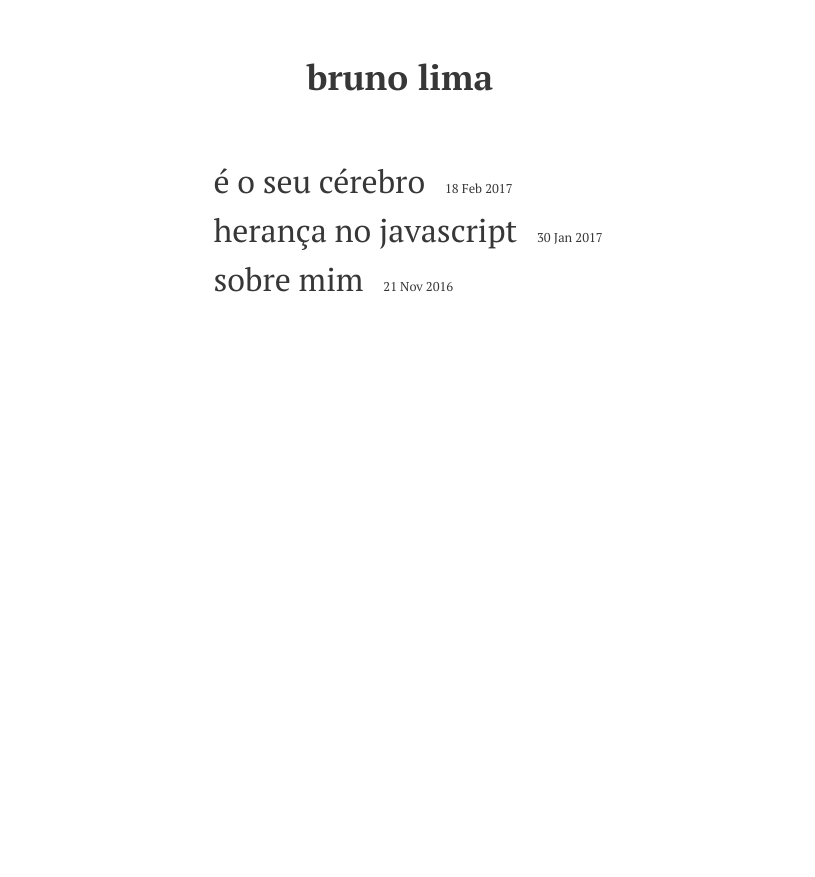
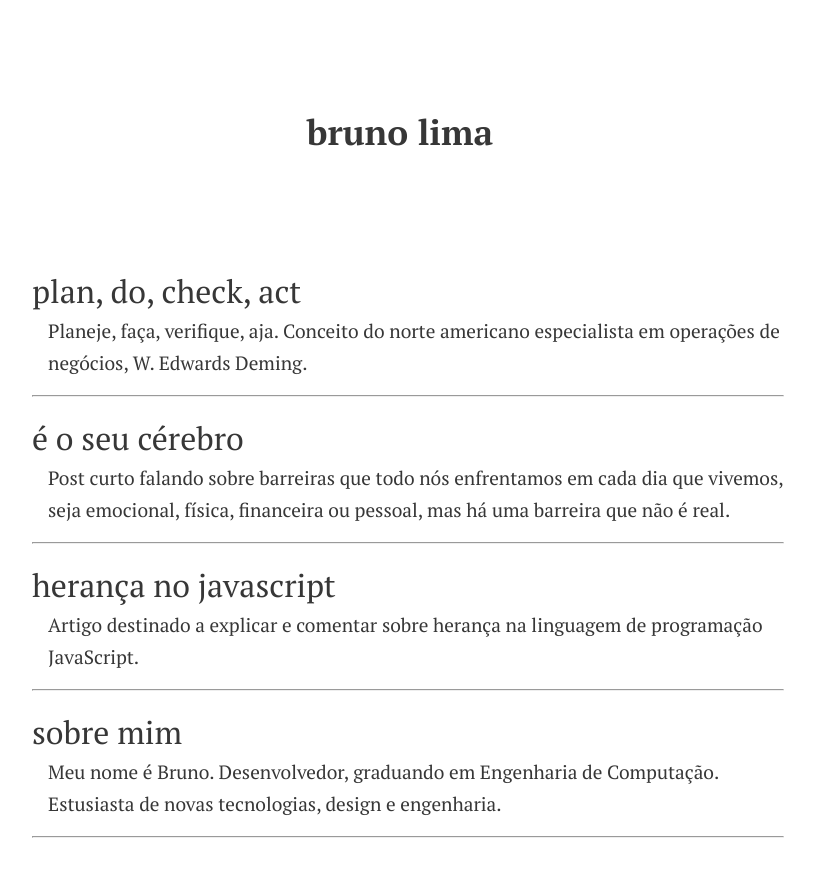
Before and after one commit to blsdotrocks/blsdotrocks.github.io, a Jekyll site: the page built from index.html, in a window 1280 px wide. Shown: the top 877 px of the page, without its empty margins (240-1055 px from the left). Built offline with Jekyll 4.4.1, drawn with Linux system fonts in a browser that asks for light colours; some web fonts are replaced.

Commit message:
update in styles and new post

```diff
--- a/_includes/head.html
+++ b/_includes/head.html
@@ -14,7 +14,6 @@
     <meta itemprop="name" content="{% if page.title %}{{ page.title }}{% else %}{{ site.title }}{% endif %}">
     <meta itemprop="description" content="{{ page.description | default: site.description | strip_html | normalize_whitespace | truncate: 160 | escape }}">
     <link rel="canonical" href="{{ page.url | replace:'index.html','' | prepend: site.baseurl | prepend: site.url }}">
-    <link href="https://fonts.googleapis.com/css?family=Droid+Serif:400,400i,700,700i" rel="stylesheet">
     <link href="https://fonts.googleapis.com/css?family=PT+Serif:400,400i,700,700i" rel="stylesheet">
     <link rel="alternate" type="application/rss+xml" title="{{ site.title | escape }}" href="{{ "/feed.xml" | relative_url }}">
     <link rel="stylesheet" href="{{ "/css/main.css" | prepend: site.baseurl }}">
--- a/_posts/2016-11-21-about-me.md
+++ b/_posts/2016-11-21-about-me.md
@@ -2,7 +2,7 @@
 layout: post
 title:  "Sobre mim"
 date:   2016-11-21 00:17 -0300
-description: Uma breve descrição sobre quem sou eu e sobre o por que desse Blog.
+description: Meu nome é Bruno. Desenvolvedor, graduando em Engenharia de Computação. Estusiasta de novas tecnologias, design e engenharia.
 ---
 Olá, meu nome é Bruno. Sou estudante de Engenharia de Computação, entusiasta de novas tecnologias, design e engenharia. Atualmente estou focando meus estudos em HTML5, CSS3, javascript, stack MEAN, docker e diversos outros assuntos. E nesse blog deixarei minhas anotações, ideias e conhecimentos adquiridos através dos estudos e projetos tentando compartilhar com quem vir a ler minha experiência e conhecimento.
 
--- /dev/null
+++ b/_posts/2017-04-16-plan-do-check-act.md
@@ -0,0 +1,16 @@
+---
+layout: post
+title: Plan, Do, Check, Act
+date: 2017-04-16 03:53:15 -0300
+description: Planeje, faça, verifique, aja. Conceito do norte americano especialista em operações de negócios, W. Edwards Deming.
+---
+PDCA é um conceito de W. Edwards Deming, norte americano especialista em operações de negócios, que o tornou muito famoso no Japão e é utilizado por potencias mundiais como a Toyota.
+
+Mas o que é PDCA?
+Plan [planeje], Do [faça], Check [verifique], Act [aja]
+
+> Não hesite, pois hesitação é a morte. Observe, avalie, decida, aja. Saiba onde está, avalie suas opções, tome um decisão e aja.
+>
+> Não advinhe. Planeje o que vai fazer. Verifique se o resultado é o que desejava. Aja de acordo com as informações e faça as coisas de outra maneira. Repita em ciclos regulares e, ao fazer isso, terá um aprimoramento contínuo.
+>
+> J. Sutherland, Scrum - A arte de fazer o dobro de trabalho na metade do tempo
--- a/_sass/_base.scss
+++ b/_sass/_base.scss
@@ -30,9 +30,6 @@ a {
 }
 
 h1, h2, h3, h4, h5, h6, p, span {
-
-    font-family: 'PT Serif', serif;
-
     color: #373737;
     margin-bottom: .5rem;
 }
@@ -80,6 +77,7 @@ ul {
 
     li {
         margin-bottom: .25rem;
+        width: 100%;
     }
 
     ul,
@@ -102,6 +100,10 @@ ol {
         margin-top: .25rem;
         margin-bottom: .5rem;
     }
+}
+
+hr {
+	color: #EDEDEF;
 }
 
 pre {
--- a/_sass/_layout.scss
+++ b/_sass/_layout.scss
@@ -3,21 +3,24 @@
     display: flex;
     flex-direction: column;
     justify-content: center;
-    height: 10rem;
-	max-width: 60%;
+    height: 30vh;
+	width: 100%;
 	text-align: center;
-
-
 }
 
 .masthead-title {
 	text-transform: lowercase;
 }
 
+.social-media {
+	display: flex;
+	justify-content: center;
+	align-items: center;
+}
+
 .social-media-list {
-    display: flex;
-    justify-content: center;
-    align-items: center;
+	display: flex;
+    width: 20%;
     list-style: none;
     margin: 2rem 2rem;
 
@@ -46,7 +49,6 @@
     flex-direction: row;
     align-items: center;
     list-style: none;
-    margin-bottom: 0;
 
     @media screen and (max-width: 600px) {
         flex-direction: column;
--- a/index.html
+++ b/index.html
@@ -9,8 +9,10 @@ layout: default
         	<li>
                 <a href="{{ site.baseurl }}{{ post.url }}">{{ post.title }}</a>
 	            <span class="list-post-date">
-	                <time>{{ post.date | date_to_string }}</time>
+	                <!-- <time>{{ post.date | date_to_string }}</time> -->
 	            </span>
+	            <p>{{ post.description }}</p>
+	            <hr>
         	</li>
         </ul>
     {% endfor %}
```
